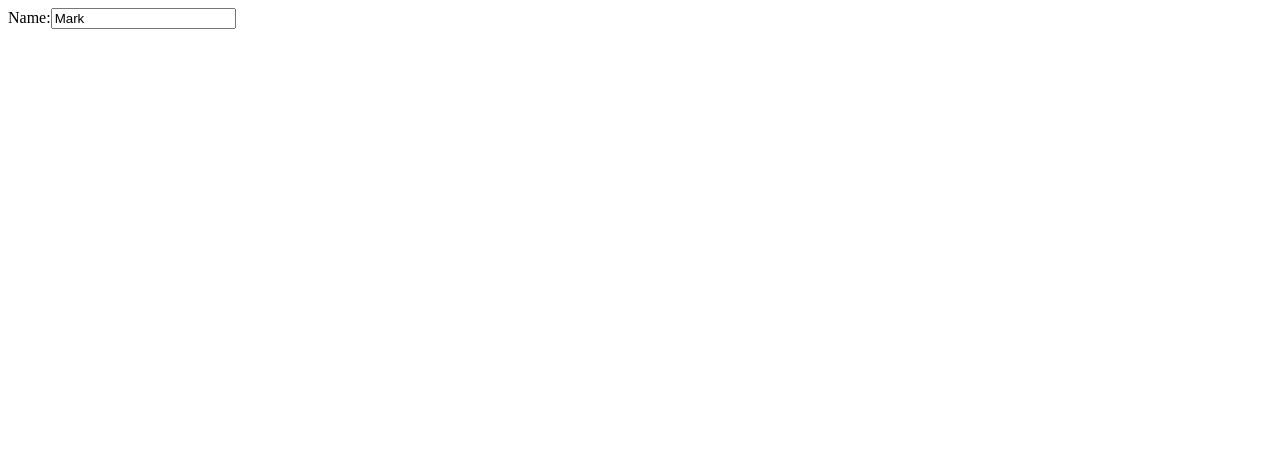
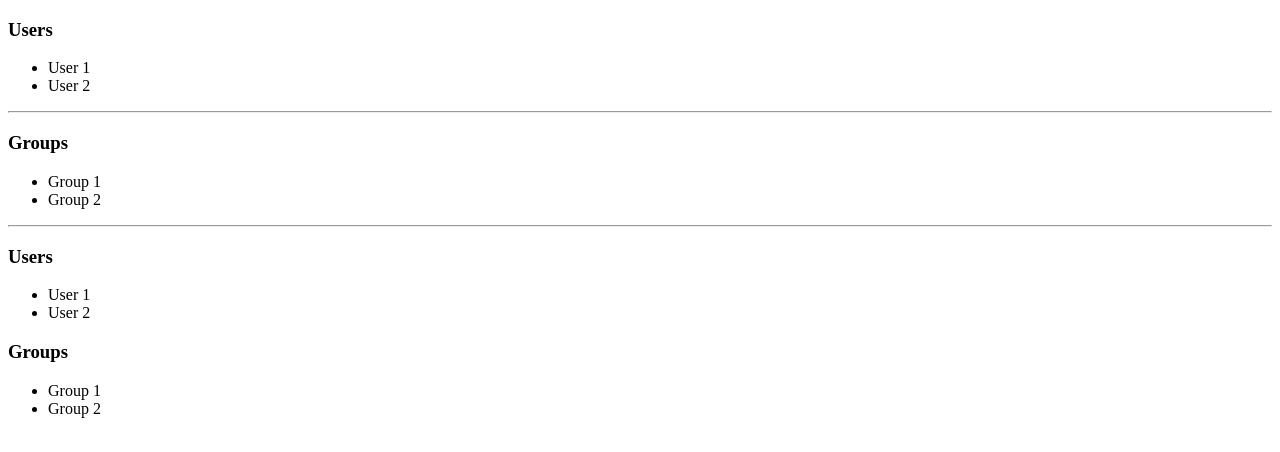
Before and after one commit to dominikhaska/DominikLearningReact, a React (Create React App) app: page / in a window 1280 px wide. Shown: the top 452 px of the page. Built offline with nearby package versions, Linux system fonts and the light colour scheme.

Commit message:
chapter 8 - inheriting-properties

```diff
--- a/src/BaseComponent.js
+++ b/src/BaseComponent.js
@@ -1,27 +1,20 @@
-import React, { Component } from 'react';
-import { fromJS } from 'immutable';
+import { Component} from 'react';
+import PropTypes from 'prop-types';
 
 export default class BaseComponent extends Component {
-  state = {
-    data: fromJS({
-      name: 'Mark',
-      enabled: false,
-      placeholder: '',
-    }),
+
+  // The specifiction for these base properties.
+  static propTypes = {
+    users: PropTypes.array.isRequired,
+    groups: PropTypes.array.isRequired,
   };
 
-  // Getter for "Immutable.js" state data...
-  get data() {
-    return this.state.data;
-  }
+  // The default values of these base properties.
+  static defaultProps = {
+    users: [],
+    groups: [],
+  };
 
-  // Setter for "Immutable.js" state data...
-  set data(data) {
-    this.setState({ data });
-  }
-
-  // The base component doesn't actually render anything,
-  // but it still needs a render method.
   render() {
     return null;
   }
--- a/src/MyComponent.js
+++ b/src/MyComponent.js
@@ -1,40 +1,46 @@
 import React from 'react';
+import { Map as ImmutableMap } from 'immutable';
+
 import BaseComponent from './BaseComponent';
 
-// Extends "BaseComponent" to inherit the
-// initial component state.
+// Renders the given "text" as a header, unless
+// the given "length" is 0.
+const SectionHeader = ({ text, length }) =>
+  ImmutableMap()
+    .set(0, null)
+    .get(length, (<h1>{text}</h1>));
+
 export default class MyComponent extends BaseComponent {
+  render() {
+    console.log('props', this.props);
+    const { users, groups } = this.props;
 
-  // This is our chance to build on the initial state.
-  // We change the "placeholder" text and mark it as
-  // "enabled".
-  componentWillMount() {
-    this.data = this.data
-      .merge({
-        placeholder: 'Enter a name...',
-        enabled: true,
-      });
-  }
+    // Renders the "users" and "groups" arrays. There
+    // are not property validators or default values
+    // in this component, since these are declared in
+    // "BaseComponent".
+    return (
+      <section>
+        <SectionHeader
+          text="Users"
+          length={users.length}
+        />
+        <ul>
+          {users.map(i => (
+            <li key={i}>{i}</li>
+          ))}
+        </ul>
 
-  // Renders a simple input element, that uses the
-  // state of this component as properties.
-  render() {
-    const {
-      enabled,
-      name,
-      placeholder,
-    } = this.data.toJS();
-
-    return (
-      <label htmlFor="my-input">
-        Name:
-        <input
-          id="my-input"
-          disabled={!enabled}
-          defaultValue={name}
-          placeholder={placeholder}
+        <SectionHeader
+          text="Groups"
+          length={groups.length}
         />
-      </label>
+        <ul>
+          {groups.map(i => (
+            <li key={i}>{i}</li>
+          ))}
+        </ul>
+      </section>
     );
   }
 }
--- a/src/index.js
+++ b/src/index.js
@@ -2,9 +2,36 @@ import React from 'react';
 import { render } from 'react-dom';
 import MyComponent from "./MyComponent";
 
+
+const users = [
+    'User 1',
+    'User 2',
+];
+
+const groups = [
+    'Group 1',
+    'Group 2',
+];
+
 render((
         <section>
+            { /* Renders as expected, using the defaults. */ }
             <MyComponent />
+
+            { /* Renders as expected, using the "groups" default. */ }
+            <MyComponent users={users} />
+            <hr />
+
+            { /* Renders as expected, using the "users" default. */ }
+            <MyComponent groups={groups} />
+            <hr />
+
+            { /* Renders as expected, providing property values. */ }
+            <MyComponent users={users} groups={groups} />
+
+            { /* Fails to render, the property validators in the base
+         component detect the invalid number type. */ }
+            {/*<MyComponent users={0} groups={0} />*/}
         </section>
     ),
     document.getElementById('root')
```
